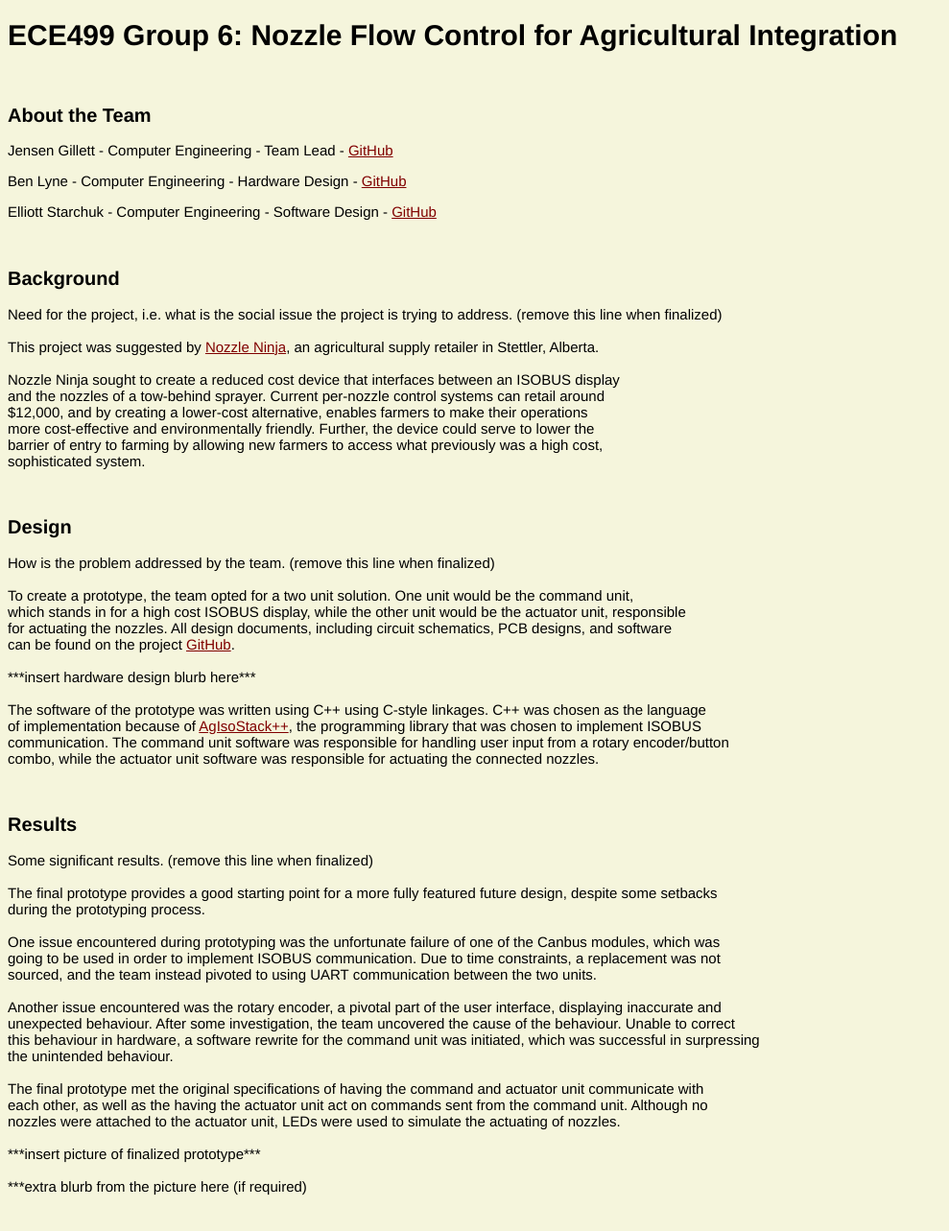
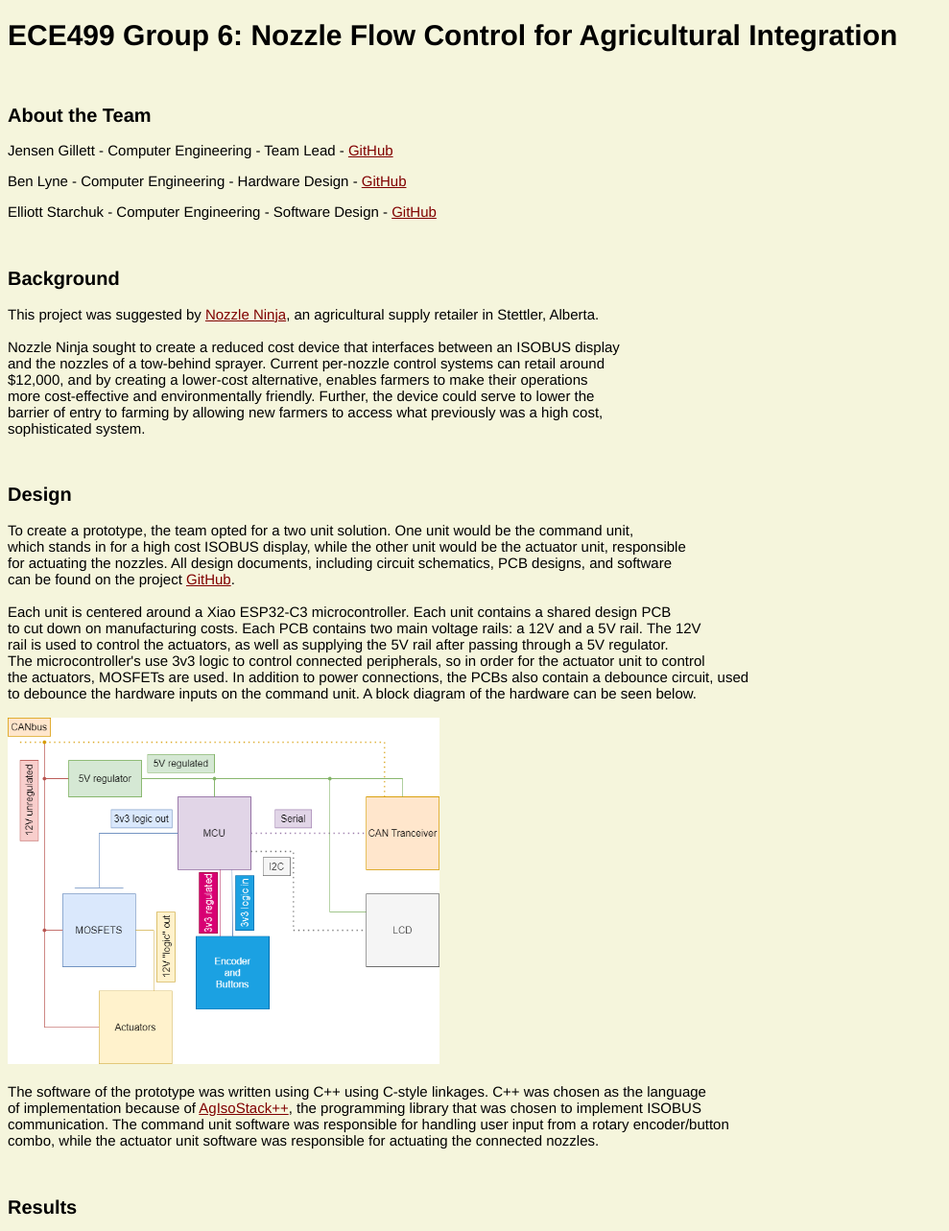
Before and after one commit to Tropingenie/ECE-499-Website, a plain HTML site: page index.html in a window 1280 px wide. Shown: the top 1283 px of the page at 96% size, without its empty margins (0-989 px from the left). Drawn offline with Linux system fonts and the light colour scheme.

Commit message:
finished content, added images

```diff
--- a/index.html
+++ b/index.html
@@ -46,9 +46,7 @@
 
 <br>
 <h2>Background</h2>
-<p>Need for the project, i.e. what is the social issue the project is trying to address. (remove this line when finalized)
-<br>
-<br>This project was suggested by <a href="https://nozzleninja.com">Nozzle Ninja</a>, an agricultural supply retailer in Stettler, Alberta.<br>
+<p>This project was suggested by <a href="https://nozzleninja.com">Nozzle Ninja</a>, an agricultural supply retailer in Stettler, Alberta.<br>
 <br>Nozzle Ninja sought to create a reduced cost device that interfaces between an ISOBUS display<br>
 and the nozzles of a tow-behind sprayer. Current per-nozzle control systems can retail around
 <br>$12,000, and by creating a lower-cost alternative, enables farmers to make their operations
@@ -59,13 +57,18 @@ and the nozzles of a tow-behind sprayer. Current per-nozzle control systems can
 
 <br>
 <h2>Design</h2>
-<p>How is the problem addressed by the team. (remove this line when finalized)
-<br>
-<br>To create a prototype, the team opted for a two unit solution. One unit would be the command unit,
+<p>
+To create a prototype, the team opted for a two unit solution. One unit would be the command unit,
 <br>which stands in for a high cost ISOBUS display, while the other unit would be the actuator unit, responsible
 <br>for actuating the nozzles. All design documents, including circuit schematics, PCB designs, and software
 <br>can be found on the project <a href="https://github.com/Tropingenie/ECE-499">GitHub</a>.
-<br><br>***insert hardware design blurb here***
+<br><br>Each unit is centered around a Xiao ESP32-C3 microcontroller. Each unit contains a shared design PCB
+<br>to cut down on manufacturing costs. Each PCB contains two main voltage rails: a 12V and a 5V rail. The 12V
+<br>rail is used to control the actuators, as well as supplying the 5V rail after passing through a 5V regulator.
+<br>The microcontroller's use 3v3 logic to control connected peripherals, so in order for the actuator unit to control
+<br>the actuators, MOSFETs are used. In addition to power connections, the PCBs also contain a debounce circuit, used
+<br>to debounce the hardware inputs on the command unit. A block diagram of the hardware can be seen below.
+<br><br><img alt="" src="images/image14.png" style="width: 450px;"> <!--This can be changed if the photo is too small.-->
 <br><br> The software of the prototype was written using C++ using C-style linkages. C++ was chosen as the language
 <br>of implementation because of <a href="https://github.com/Open-Agriculture/AgIsoStack-plus-plus">AgIsoStack++</a>, the programming library that was chosen to implement ISOBUS
 <br>communication. The command unit software was responsible for handling user input from a rotary encoder/button
@@ -74,9 +77,8 @@ and the nozzles of a tow-behind sprayer. Current per-nozzle control systems can
 
 <br>
 <h2>Results</h2>
-<p>Some significant results. (remove this line when finalized)
-<br>
-<br>The final prototype provides a good starting point for a more fully featured future design, despite some setbacks
+<p>
+The final prototype provides a good starting point for a more fully featured future design, despite some setbacks
 <br>during the prototyping process.
 <br><br>One issue encountered during prototyping was the unfortunate failure of one of the Canbus modules, which was
 <br>going to be used in order to implement ISOBUS communication. Due to time constraints, a replacement was not
@@ -88,8 +90,8 @@ and the nozzles of a tow-behind sprayer. Current per-nozzle control systems can
 <br><br>The final prototype met the original specifications of having the command and actuator unit communicate with
 <br>each other, as well as the having the actuator unit act on commands sent from the command unit. Although no
 <br>nozzles were attached to the actuator unit, LEDs were used to simulate the actuating of nozzles.
-<br><br>***insert picture of finalized prototype***
-<br><br>***extra blurb from the picture here (if required)
+<br><br>A finalized prototype can be seen below, with the actuator unit on the left, and the command unit on the right.
+<br><br><img alt="" src="images/image6.png" style="width: 450px;"> <!--This can be changed if the photo is too small.-->
 </p>
 
 <br>
```
Also changed, not shown: images/image14.png (added), 1 other file.
